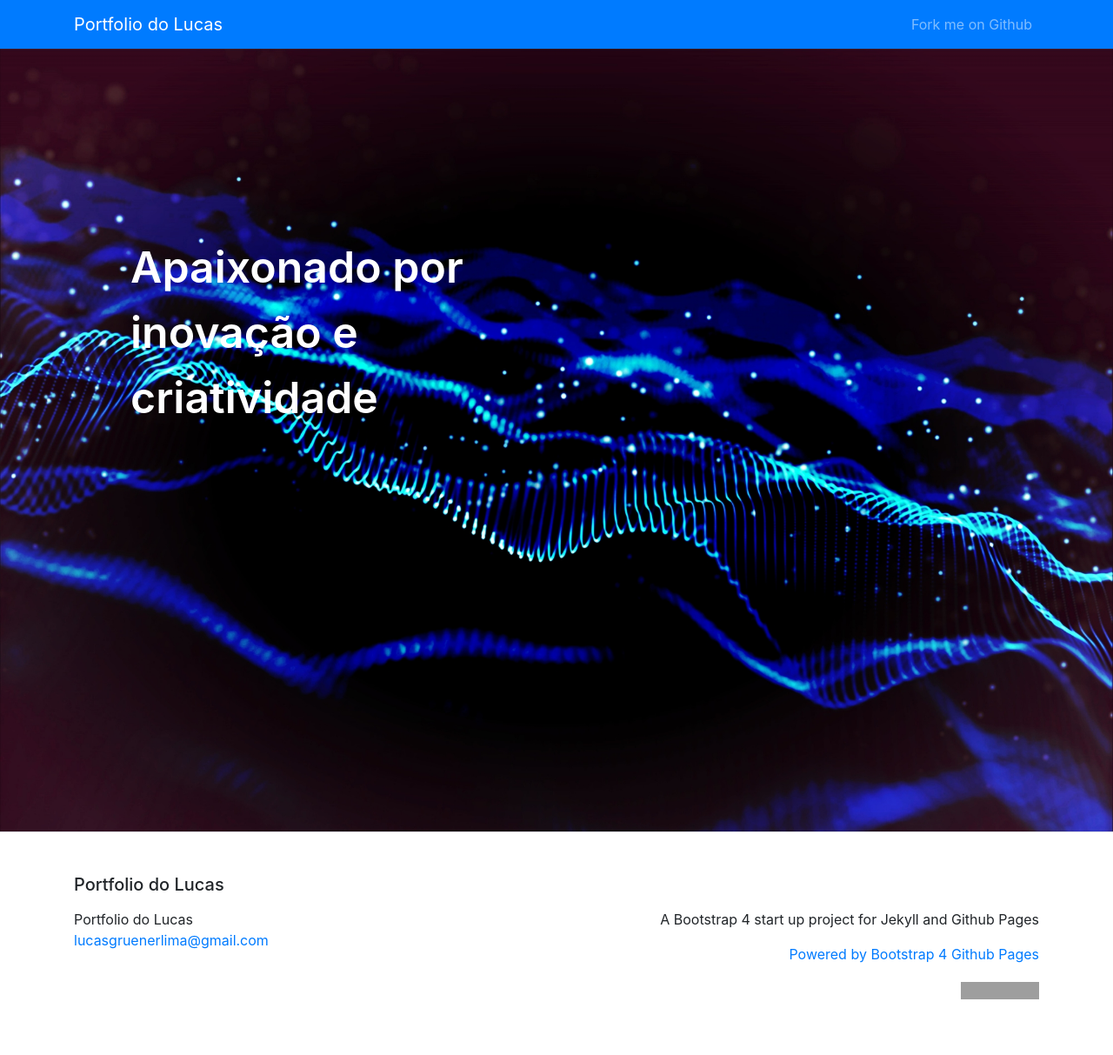
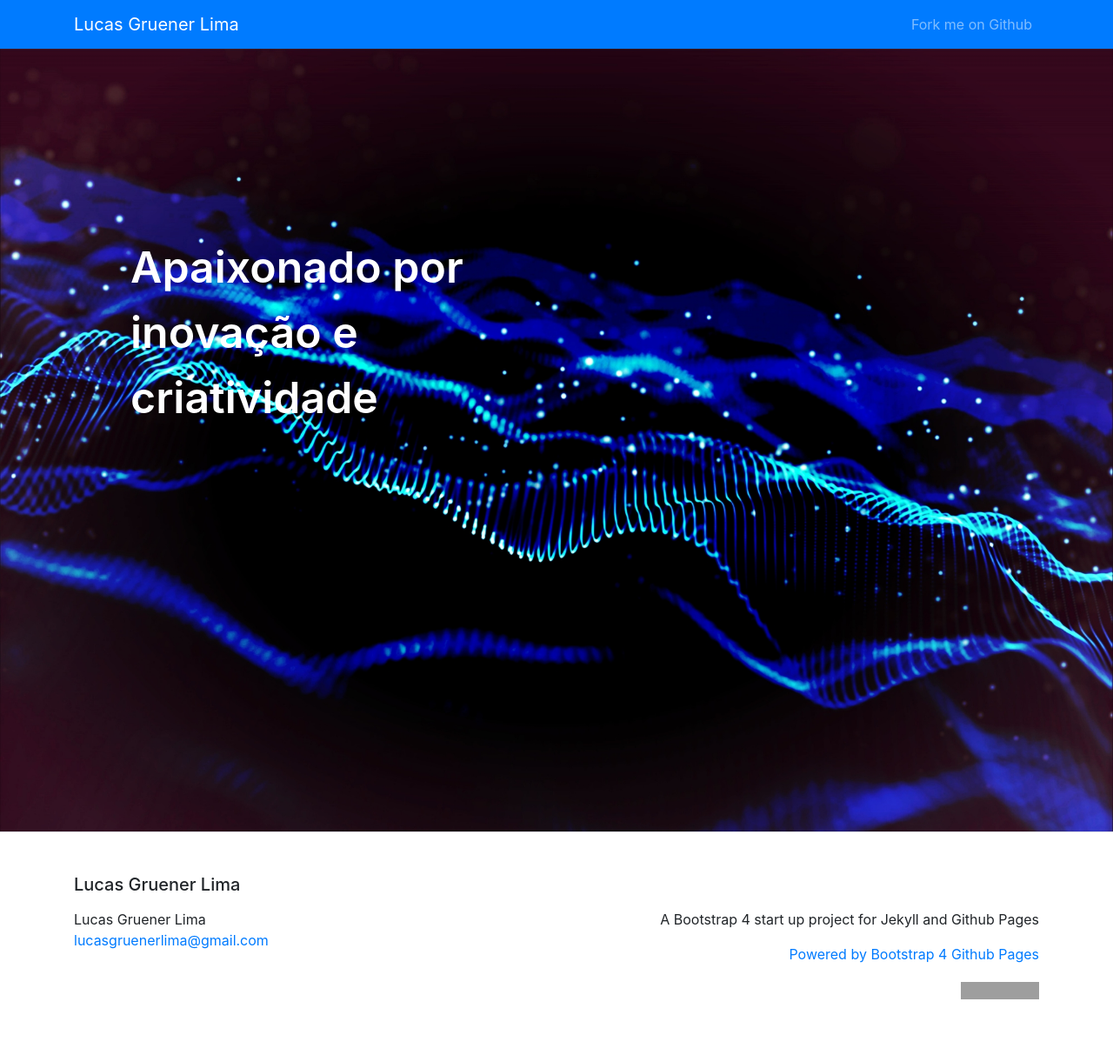
Before and after one commit to lucasgruener/lucasgruener.github.io, a Jekyll site: the page built from README.md, in a window 1280 px wide. Shown: the whole page at 87% size. Built offline with Jekyll 4.4.1, drawn with Linux system fonts in a browser that asks for light colours; our own code applies the rules of GitHub Pages for plain Markdown files; grey boxes are pictures that could not be loaded.

Commit message:
Alteração tema

```diff
--- a/_config.yml
+++ b/_config.yml
@@ -7,14 +7,14 @@
 #
 # For technical reasons, this file is *NOT* reloaded automatically when you use
 # 'bundle exec jekyll serve'. If you change this file, please restart the server process.
-remote_theme: "mmistakes/minimal-mistakes@4.24.0"
+theme: midnight
 
 # Site settings
 # These are used to personalize your new site. If you look in the HTML files,
 # you will see them accessed via {{ site.title }}, {{ site.email }}, and so on.
 # You can create any custom variable you would like, and they will be accessible
 # in the templates via {{ site.myvariable }}.
-title: Portfolio do Lucas
+title: Lucas Gruener Lima
 email: "lucasgruenerlima@gmail.com"
 description: >- # this means to ignore newlines until "baseurl:"
   A Bootstrap 4 start up project for Jekyll and Github Pages
```
